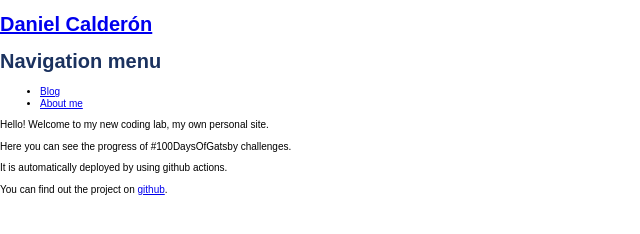
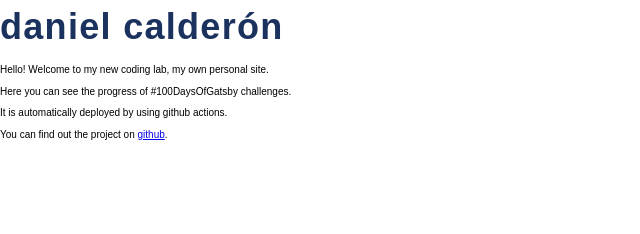
Before and after one commit to calderon/blog, a Gatsby site: page / in a window 1280 px wide. Shown: the whole page, without its empty margins (0-640 px from the left). Built offline with nearby package versions, Linux system fonts and the light colour scheme; Gatsby itself is replaced by a stand-in of ours; a web font is replaced by a local one.

Commit message:
#3 Header now uses styled-components#Heading

```diff
--- a/src/components/Header/index.js
+++ b/src/components/Header/index.js
@@ -1,41 +1,31 @@
 import React from "react"
 import { Link } from "gatsby"
+import styled from "styled-components"
 
 import Heading from "../Heading"
+
+const HeaderTitle = styled(Heading)`
+  font-size: 3.6rem;
+  font-weight: 700;
+  letter-spacing: 0.13rem;
+  line-height: 1.5;
+  text-transform: lowercase;
+  margin: 0;
+
+  a {
+    color: inherit;
+    text-decoration: none;
+  }
+`
 
 const Header = props => {
   return (
     <header className="header">
-      <Heading className="header__title">
+      <HeaderTitle className="header__title">
         <Link className="header__title__link" to="/">
           Daniel Calderón
         </Link>
-      </Heading>
-
-      <nav className="header__navigation">
-        <Heading className="heading--h1 header__navigation_title">
-          Navigation menu
-        </Heading>
-
-        <ul className="header__navigation__list">
-          <li>
-            <Link
-              className="header__navigation__link header__navigation__link--blog"
-              to="/"
-            >
-              Blog
-            </Link>
-          </li>
-          <li>
-            <Link
-              className="header__navigation__link header__navigation__link--about"
-              to="/about"
-            >
-              About me
-            </Link>
-          </li>
-        </ul>
-      </nav>
+      </HeaderTitle>
     </header>
   )
 }
```
Also changed, not shown: 3 other files.
